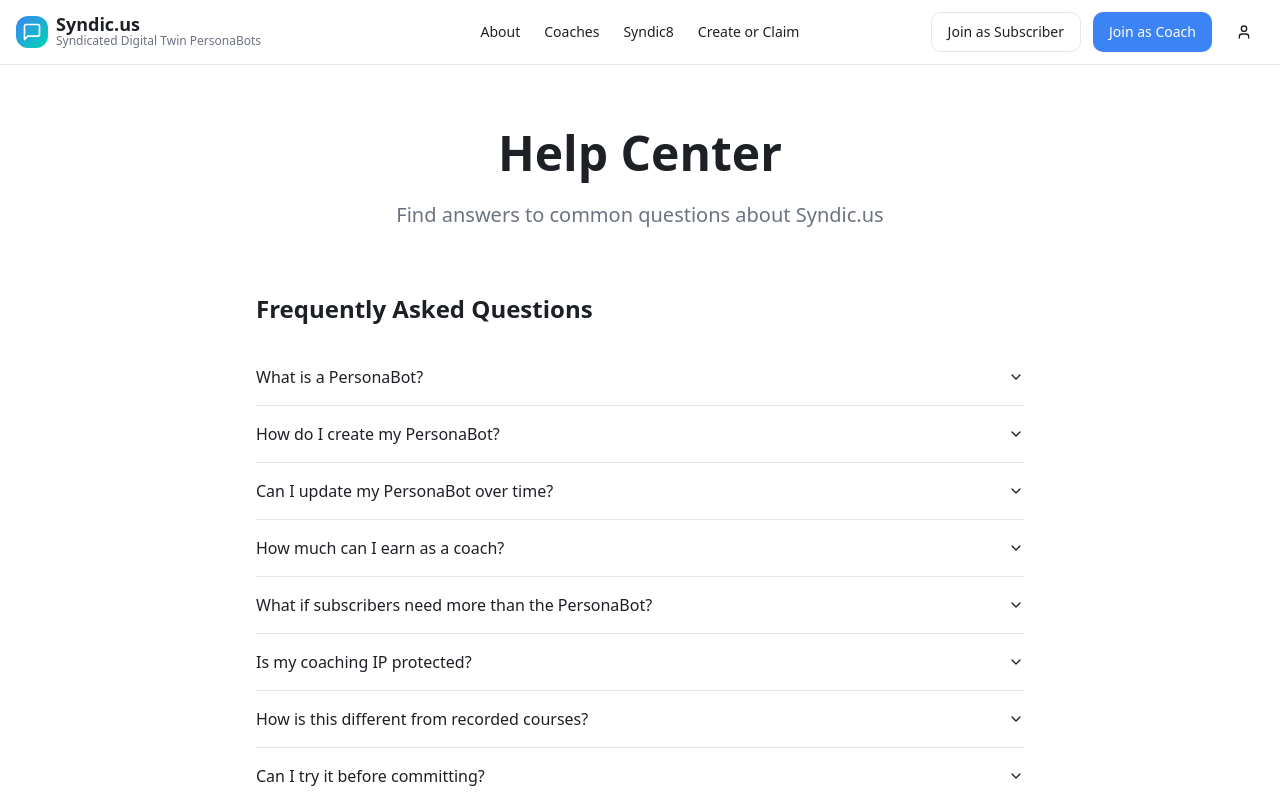
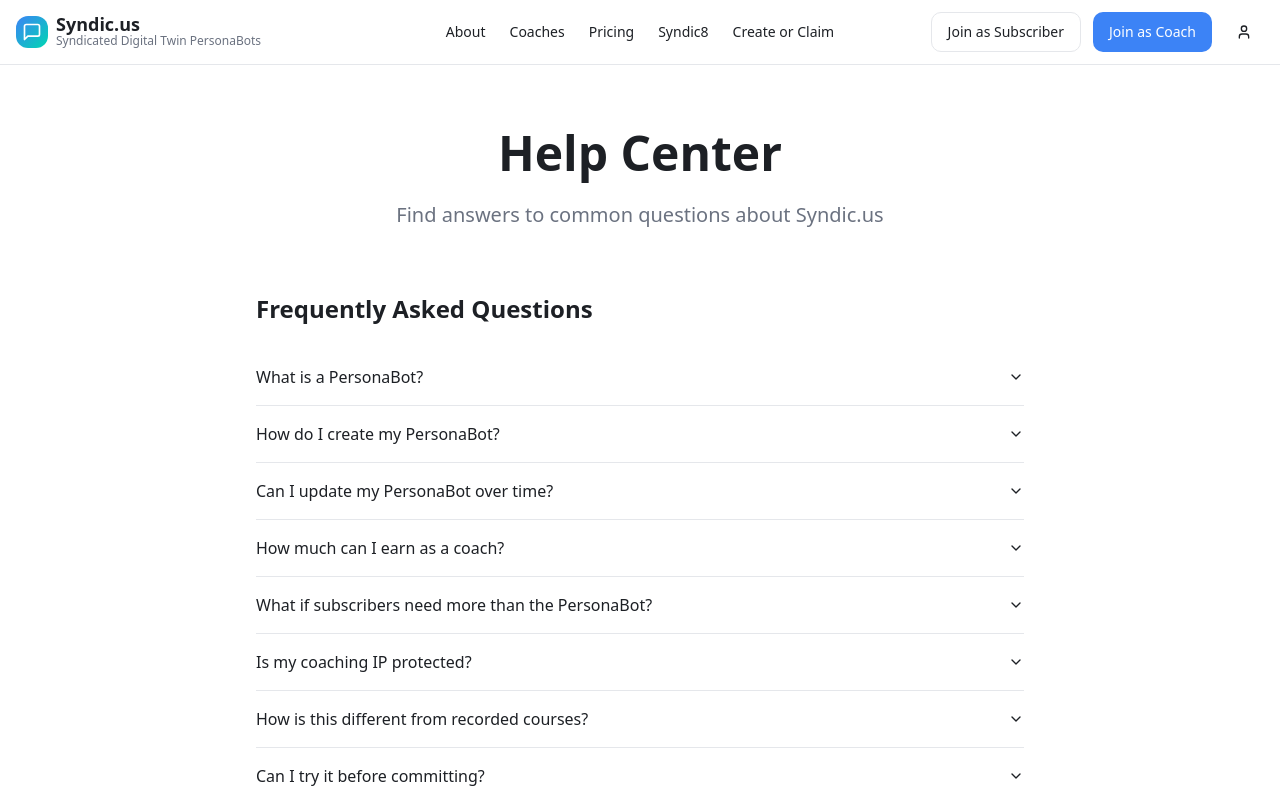
Before and after one commit to MikeOlaski/syndicus, a React (Vite) app: page /help in a window 1280 px wide. Shown: the top 800 px of the page. Built offline with nearby package versions, Linux system fonts and the light colour scheme; the HTML template or start-up script is replaced by a standard one.

Commit message:
Add Pricing link to header
Add a link to the Pricing page in the header navigation menu.

```diff
--- a/src/components/Header.tsx
+++ b/src/components/Header.tsx
@@ -80,6 +80,9 @@ const Header = () => {
           </a>
           <a href="/coaches" className="text-sm font-medium hover:text-primary transition-colors">
             Coaches
+          </a>
+          <a href="/pricing" className="text-sm font-medium hover:text-primary transition-colors">
+            Pricing
           </a>
           <a href="/syndic8" className="text-sm font-medium hover:text-primary transition-colors">
             Syndic8
```
